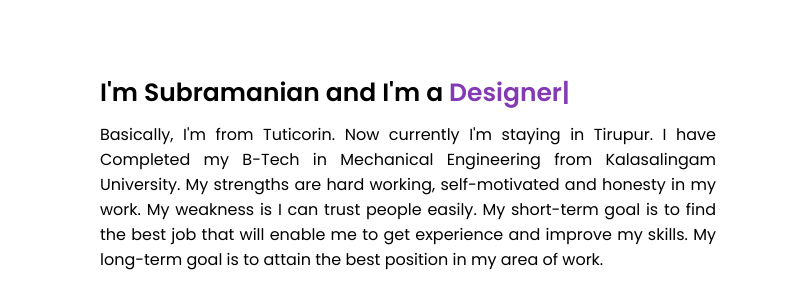
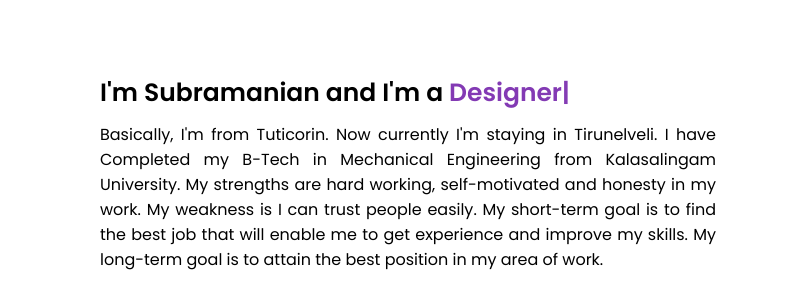
Before and after one commit to SubramanianAnand/Portfolio, a plain HTML site: page index.html in a window 1280 px wide. Shown: the part 1020-1309 px from the top of the page, 484-1280 px from the left. Drawn offline with nearby package versions, Linux system fonts and the light colour scheme.

Commit message:
Update index.html

```diff
--- a/index.html
+++ b/index.html
@@ -56,7 +56,7 @@
                 </div>
                 <div class="column right">
                     <div class="text">I'm Subramanian and I'm a <span class="typing-2"></span></div>
-                    <p>Basically, I'm from Tuticorin. Now currently I'm staying in Tirupur. I have Completed my B-Tech in Mechanical Engineering from Kalasalingam University. My strengths are hard working, self-motivated and honesty in my work. My weakness is I can trust people easily. My short-term goal is to find the best job that will enable me to get experience and improve my skills. My long-term goal is to attain the best position in my area of work.</p>
+                    <p>Basically, I'm from Tuticorin. Now currently I'm staying in Tirunelveli. I have Completed my B-Tech in Mechanical Engineering from Kalasalingam University. My strengths are hard working, self-motivated and honesty in my work. My weakness is I can trust people easily. My short-term goal is to find the best job that will enable me to get experience and improve my skills. My long-term goal is to attain the best position in my area of work.</p>
                     <a href="Resume.pdf">Download CV</a>
                 </div>
             </div>
```
